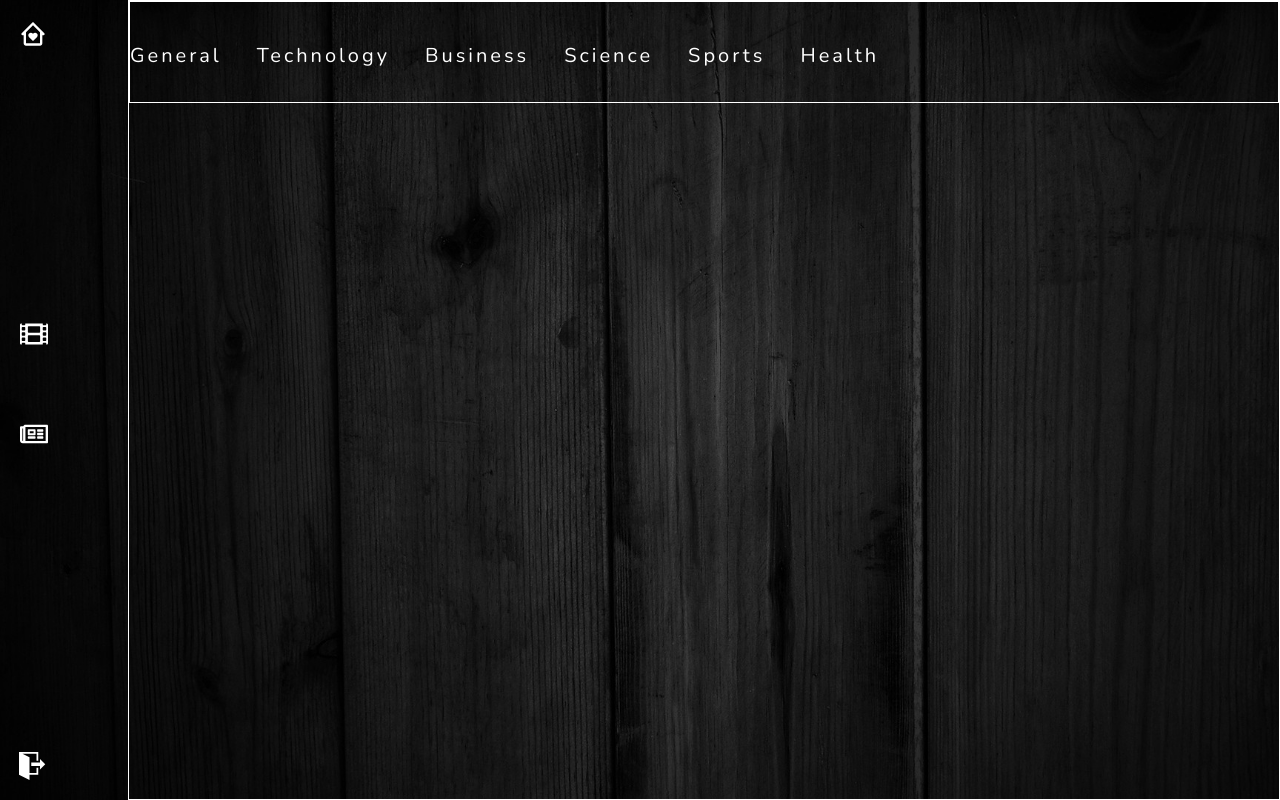
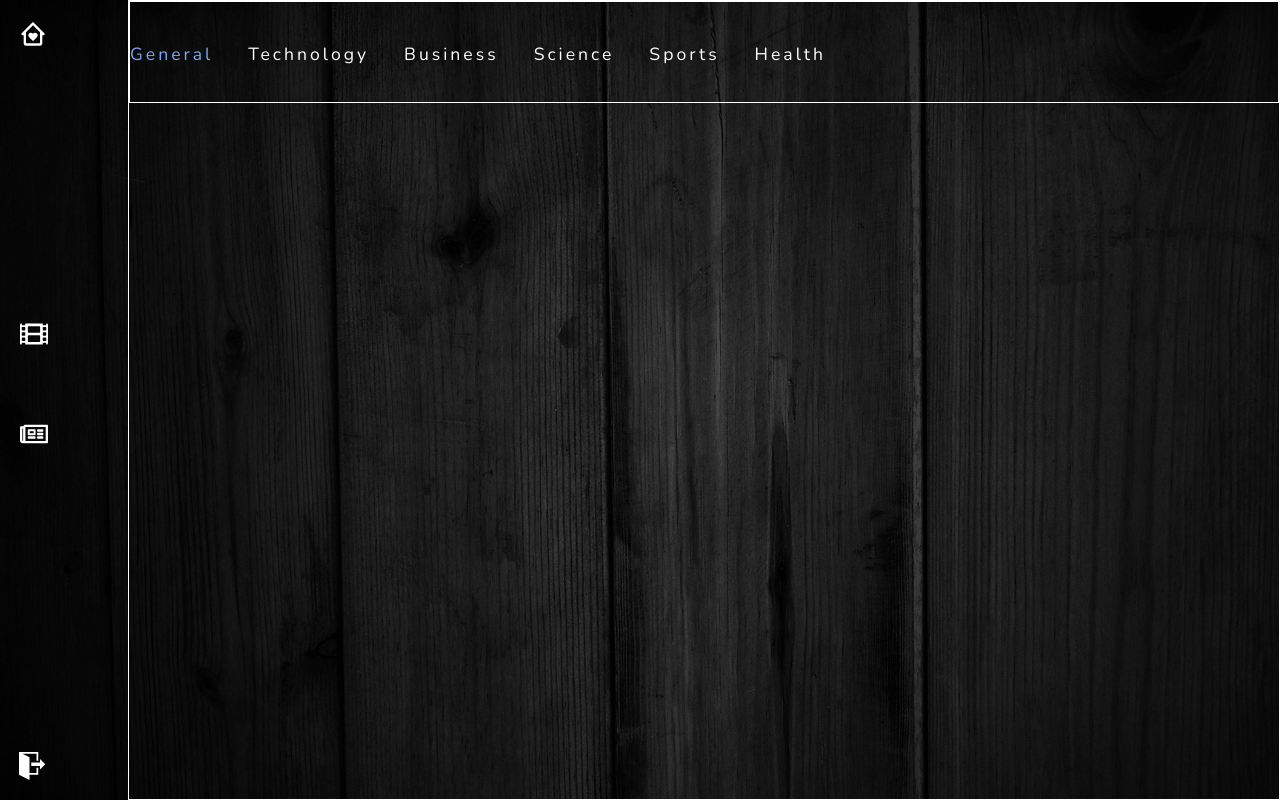
Before and after one commit to JTSwisher/daily-dash-frontend, a React (Create React App) app: page /dash/news in a window 1280 px wide. Built offline with nearby package versions, Linux system fonts and the light colour scheme; no server answers.

Commit message:
add onClick event handler to manage category state, add conditional style attribute to category elements for color attribute based on current category state selected

```diff
--- a/src/news/News.css
+++ b/src/news/News.css
@@ -20,7 +20,7 @@
 }
 
 #news-header-category {
-    font-size: 1.25em;
+    font-size: 1.1em;
     margin: 0px 35px 0px 0px;
     cursor: pointer;
     letter-spacing: 3px;
--- a/src/news/NewsContainer.js
+++ b/src/news/NewsContainer.js
@@ -1,23 +1,29 @@
-import React from 'react'
+import React, {useState} from 'react'
 import './News.css'
 import NavigationBar from '../NavigationBar'
 
 export default function NewsContainer() {
-    return (
+    const [categorySelected, setCategorySelected] = useState('general')
+
+    const handleCategoryStateChange = (value) => {
+        setCategorySelected(value)
+    }
+
+    return(
         <>
-        <NavigationBar />
-        <div className="news-page-container">
-            <div className="news-header">
-                <div className="news-header-categories">
-                    <p id="news-header-category">General</p>
-                    <p id="news-header-category">Technology</p>
-                    <p id="news-header-category">Business</p>
-                    <p id="news-header-category">Science</p>
-                    <p id="news-header-category">Sports</p>
-                    <p id="news-header-category">Health</p>
+            <NavigationBar />
+            <div className="news-page-container">
+                <div className="news-header">
+                    <div className="news-header-categories">
+                        <p id="news-header-category" onClick={ () => handleCategoryStateChange('general')} style={{color: (categorySelected === 'general' ? '#77A6F7' : 'white') }}>General</p>
+                        <p id="news-header-category" onClick={ () => handleCategoryStateChange('technology')} style={{color: (categorySelected === 'technology' ? '#77A6F7' : 'white') }}>Technology</p>
+                        <p id="news-header-category" onClick={ () => handleCategoryStateChange('business')} style={{color: (categorySelected === 'business' ? '#77A6F7' : 'white') }}>Business</p>
+                        <p id="news-header-category" onClick={ () => handleCategoryStateChange('science')} style={{color: (categorySelected === 'science' ? '#77A6F7' : 'white') }}>Science</p>
+                        <p id="news-header-category" onClick={ () => handleCategoryStateChange('sports')} style={{color: (categorySelected === 'sports' ? '#77A6F7' : 'white') }}>Sports</p>
+                        <p id="news-header-category" onClick={ () => handleCategoryStateChange('health')} style={{color: (categorySelected === 'health' ? '#77A6F7' : 'white') }}>Health</p>
+                    </div>
                 </div>
             </div>
-        </div>
         </>
     )
 }
--- a/src/shows/ShowsContainer.js
+++ b/src/shows/ShowsContainer.js
@@ -9,7 +9,7 @@ import { FaArrowLeft, FaArrowRight} from 'react-icons/fa'
 
 export default function ShowsContainer() {
     const [shows, setShows] = useState([])
-    const [mainCategorySelected, setMainCategorySelected] = useState('movie')
+    const [categorySelected, setCategorySelected] = useState('movie')
     const [fetchUrl, setFetchUrl] = useState('movie')
     const [page, setPage] = useState(1)
 
@@ -22,15 +22,15 @@ export default function ShowsContainer() {
         fetch(type[`${fetchUrl}`](page))
         .then(res => res.json())
         .then(res => setShows(() => [...res["results"]]))
-    }, [mainCategorySelected, page]);
+    }, [categorySelected, page]);
 
     let handleCategoryStateChange = (c) => {
         setShows(() => []);
         setPage(1)
         setFetchUrl(c);
-        setMainCategorySelected('');
+        setCategorySelected('');
         setTimeout(() => {
-            setMainCategorySelected(c)
+            setCategorySelected(c)
         }, 100);
     }
 
@@ -45,11 +45,11 @@ export default function ShowsContainer() {
             <div className="shows-page-container">
                 <div className="shows-header">
                     <div className="shows-header-categories">
-                    <p id="shows-header-category-1" onClick={ () => handleCategoryStateChange('movie')} style={{color: (mainCategorySelected === 'movie' ? '#77A6F7' : 'white') }}>Movies</p>
-                    <p id="shows-header-category" onClick={ () => handleCategoryStateChange('tv')} style={{color: (mainCategorySelected === 'tv' ? '#77A6F7' : 'white') }}>TV</p>
+                        <p id="shows-header-category-1" onClick={ () => handleCategoryStateChange('movie')} style={{color: (categorySelected === 'movie' ? '#77A6F7' : 'white') }}>Movies</p>
+                        <p id="shows-header-category" onClick={ () => handleCategoryStateChange('tv')} style={{color: (categorySelected === 'tv' ? '#77A6F7' : 'white') }}>TV</p>
                     </div>
                     <div className="shows-header-form">
-                    <ShowsForm mainCategory={mainCategorySelected} setShowState={handleFormSearchResults} />
+                        <ShowsForm mainCategory={categorySelected} setShowState={handleFormSearchResults} />
                     </div>
                     <div className="shows-page-selector" style={{display: (shows.length <= 15 ? 'none' : '')}}>
                         <FaArrowLeft id="pagination-icon" style={{display:(page === 1 ? 'none' : '')}} onClick={() => setPage(page - 1)}/>
```
Lines whose indentation alone changed are shown as unchanged.
